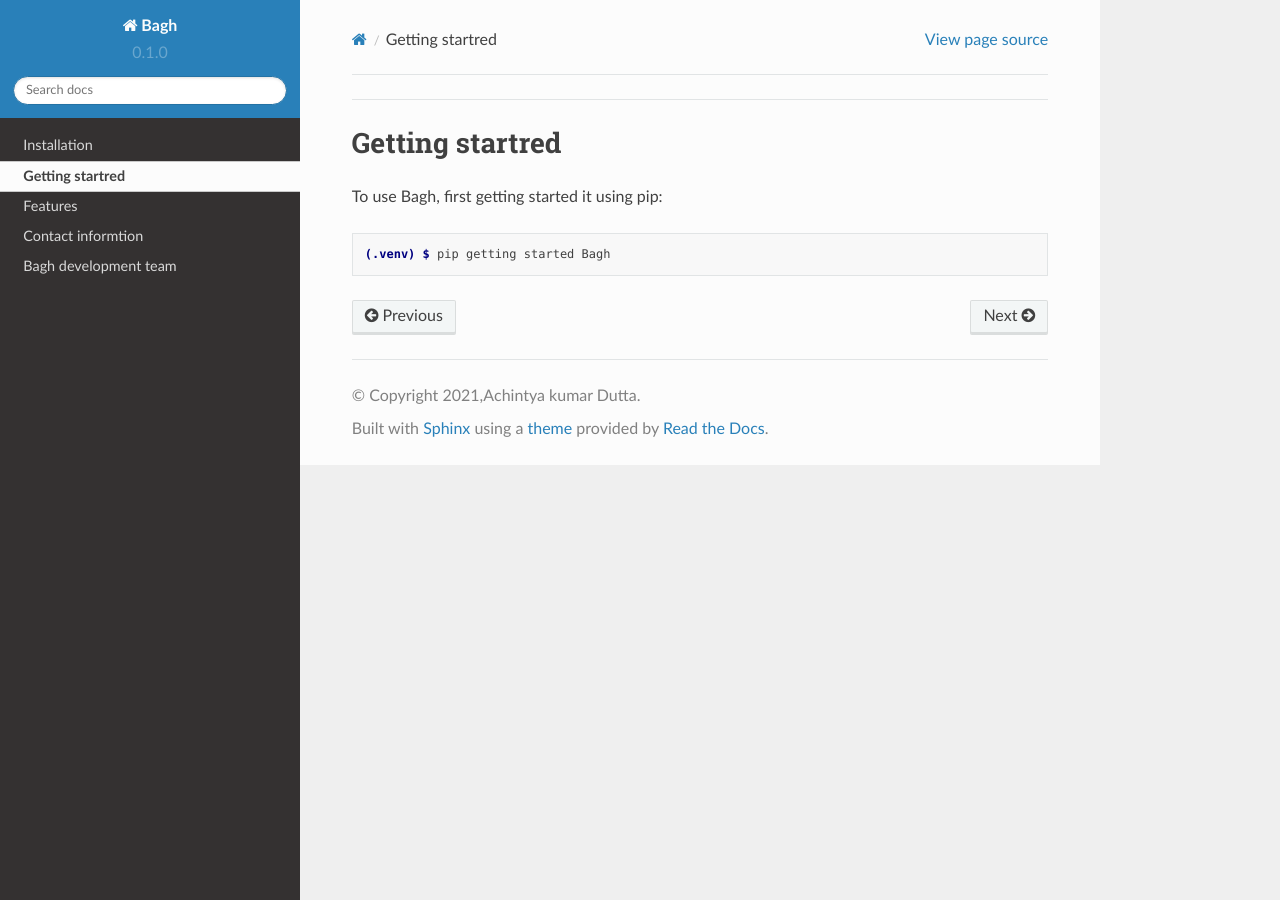
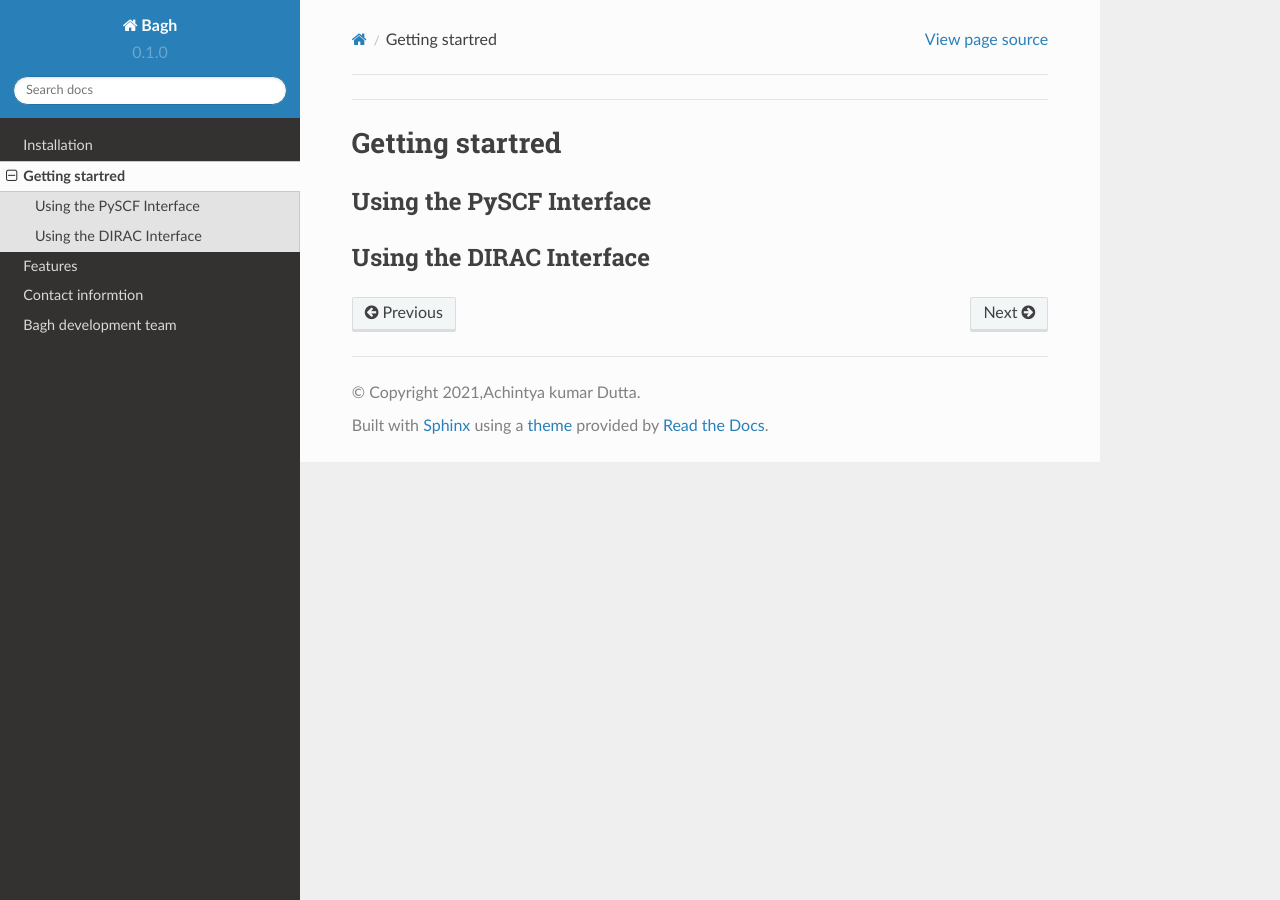
Before and after one commit to achintya007/bagh_doc, a Sphinx documentation site: the page built from docs/source/getting_started.rst, in a window 1280 px wide. Built offline with Sphinx 7.4.7 and the Read the Docs theme 2.0.0, drawn with Linux system fonts in a browser that asks for light colours.

Commit message:
Update getting_started.rst

```diff
--- a/docs/source/getting_started.rst
+++ b/docs/source/getting_started.rst
@@ -6,8 +6,7 @@
 Getting startred
 ----------------
 
-To use Bagh, first getting started it using pip:
-
-.. code-block:: console
-
-   (.venv) $ pip getting started Bagh
+Using the PySCF Interface
+#########################
+Using the DIRAC Interface
+#########################
```
